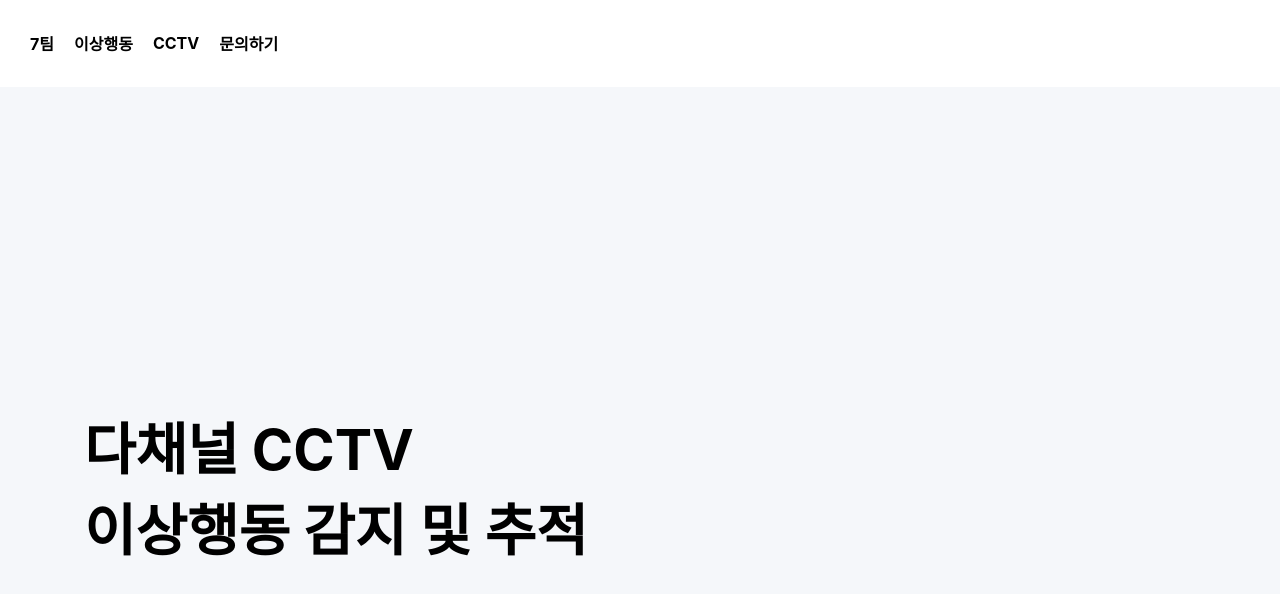
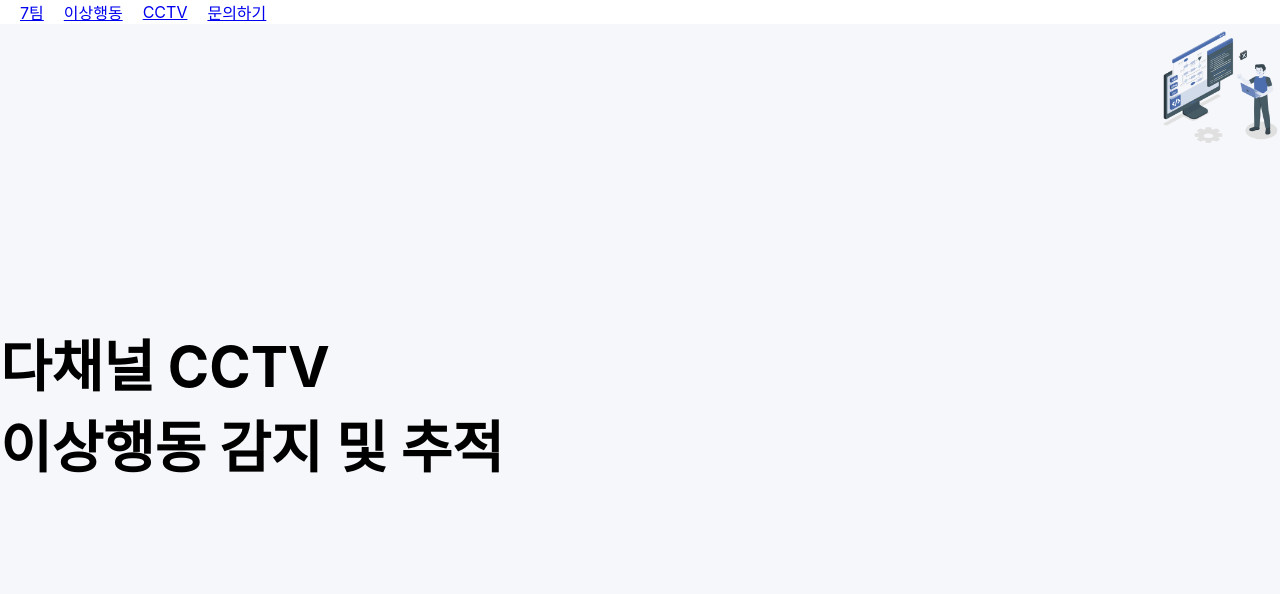
Before and after one commit to dntmdxor99/AbnormalBehaviorDetection_System, a React (Create React App) app in the folder abnormal-front/: page / in a window 1280 px wide. Shown: the top 594 px of the page. Built offline with nearby package versions, Linux system fonts and the light colour scheme.

Commit message:
Feat: 링크 추가

```diff
--- a/abnormal-front/src/App.css
+++ b/abnormal-front/src/App.css
@@ -7,7 +7,7 @@
   width: 100%;
   color: black;
   display: flex;
-  padding: 10px;
+  /* padding: 10px; */
 
   text-align: center;
   align-items: center;
@@ -18,16 +18,16 @@
 }
 
 .home {
-  display: grid;
+  display: flex;
   grid-template-columns: 1fr 1fr;
-  padding: 20px;
+  /* padding: 20px; */
 }
 
 .home-main {
   display: flex;
   align-items: center;
   height: 100vh;
-  padding-left: 5vw;
+  /* padding-left: 5vw; */
 
 }
 
@@ -38,20 +38,24 @@
   margin-top: 5px;
 }
 
-/* .home-image {
+.home-image {
   display: none;
-  max-width: 100%;
+  max-width: 600px;
   height: auto;
   margin-top: 5px;
   margin-left: 0;
 }
 
+.home-image-proto{
+  width:100%;
+}
 @media (min-width: 700px) {
   .home-image {
     display: block;
+    width: 120px;
     margin-left: auto;
   }
-} */
+}
 
 .App-logo {
   height: 40vmin;
--- a/abnormal-front/src/App.js
+++ b/abnormal-front/src/App.js
@@ -1,30 +1,44 @@
-import logo from './logo.svg';
-import './App.css';
+import logo from "./logo.svg";
+import "./App.css";
 import React from "react";
-import { Route, Routes, BrowserRouter} from "react-router-dom";
-import MainPage from './pages/MainPage';
-import AbnormalBehaviorPage from './pages/AbnormalBehaviorPage';
-import CctvPage from './pages/CctvPage';
-import LoginPage from './pages/LoginPage';
-import ResultPage from './pages/ResultPage';
-import SearchPage from './pages/SearchPage';
-import SignupPage from './pages/SignupPage';
-
+import { Route, Routes, BrowserRouter, Link } from "react-router-dom";
+import MainPage from "./pages/MainPage";
+import AbnormalBehaviorPage from "./pages/AbnormalBehaviorPage";
+import CctvPage from "./pages/CctvPage";
+import AskPage from "./pages/AskPage";
+import LoginPage from "./pages/LoginPage";
+import ResultPage from "./pages/ResultPage";
+import SearchPage from "./pages/SearchPage";
+import SignupPage from "./pages/SignupPage";
+import Header from "./components/Header";
 
 function App() {
   return (
-
+    <>
       <BrowserRouter>
+      <Header>
+        <div className="menu">
+          <div className="menu-bar">
+            <Link to="/" className="menu-bar-item">7팀</Link>
+            <Link to='/abnormal' className="menu-bar-item">이상행동</Link>
+            <Link to='/cctv' className="menu-bar-item">CCTV</Link>
+            <Link to='/ask' className="menu-bar-item">문의하기</Link>
+          </div>
+        </div>
+      </Header>
         <Routes>
-          <Route path="/" element={<MainPage/>} /> {/* 홈화면 페이지 <Route path="/" element={<MainPage/>}/>*/}
-          <Route path="/abnormal" element={<AbnormalBehaviorPage/>}/>
-          <Route path="/cctv" element={<CctvPage />}/>
-          <Route path="/login" element={<LoginPage/>}/>
-          <Route path="/result" element={<ResultPage/>}/>
-          <Route path="/search" element={<SearchPage/>}/>
-          <Route path="/signup" element={<SignupPage/>}/>
+          <Route path="/" element={<MainPage />} />{" "}
+          {/* 홈화면 페이지 <Route path="/" element={<MainPage/>}/>*/}
+          <Route path="/abnormal" element={<AbnormalBehaviorPage />} />
+          <Route path="/cctv" element={<CctvPage />} />
+          <Route path="/ask" element={<AskPage />} />
+          <Route path="/login" element={<LoginPage />} />
+          <Route path="/result" element={<ResultPage />} />
+          <Route path="/search" element={<SearchPage />} />
+          <Route path="/signup" element={<SignupPage />} />
         </Routes>
       </BrowserRouter>
+    </>
   );
 }
 
--- a/abnormal-front/src/components/Header.js
+++ b/abnormal-front/src/components/Header.jsx
@@ -4,5 +4,4 @@ const Header = styled.section`
   padding: 0 ${(props) => props.paddingValue}rem;
   background-color: white;
 `;
-//box-shadow: rgba(100, 100, 111, 0.2) 0px 7px 29px 0px;
 export default Header;
--- a/abnormal-front/src/pages/CctvPage.jsx
+++ b/abnormal-front/src/pages/CctvPage.jsx
@@ -4,25 +4,16 @@ import {BrowserRouter as Router, Route} from 'react-router-dom';
 import {useNavigate} from 'react-router-dom';
 import styled from 'styled-components';
 import PageLayout from '../components/PageLayout';
-import Header from '../components/Header';
 
 const Frame = styled.div`
   width: 100vw;
   height: 100vh;
+
+
 `
 const CctvPage = () => {
     return (
         <PageLayout>
-            <Header>
-              <div className='menu'>
-                <div className='menu-bar'>
-                  <h4 className='menu-bar-item'>7팀</h4>
-                  <h4 className='menu-bar-item'>이상행동</h4>
-                  <h4 className='menu-bar-item'>CCTV</h4>
-                  <h4 className='menu-bar-item'>문의하기</h4>
-                </div>
-              </div>
-            </Header>
             <Frame>
               <div className='cctv'>
                 <div className='cctv-main'>
--- a/abnormal-front/src/pages/MainPage.jsx
+++ b/abnormal-front/src/pages/MainPage.jsx
@@ -4,8 +4,7 @@ import {BrowserRouter as Router, Route} from 'react-router-dom';
 import {useNavigate} from 'react-router-dom';
 import styled from 'styled-components';
 import PageLayout from '../components/PageLayout';
-import Header from '../components/Header';
-// import homeImage from '../assets/img/home-image.png'
+import homeImage from '../assets/img/home-image.png'
 
 const Frame = styled.div`
   width: 100vw;
@@ -15,16 +14,6 @@ const Frame = styled.div`
 const MainPage = () => {
     return (
         <PageLayout>
-            <Header>
-              <div className='menu'>
-                <div className='menu-bar'>
-                  <h4 className='menu-bar-item'>7팀</h4>
-                  <h4 className='menu-bar-item'>이상행동</h4>
-                  <h4 className='menu-bar-item'>CCTV</h4>
-                  <h4 className='menu-bar-item'>문의하기</h4>
-                </div>
-              </div>
-            </Header>
             <Frame>
               <div className='home'>
                 <div className='home-main'>
@@ -34,9 +23,9 @@ const MainPage = () => {
                     이상행동 감지 및 추적
                   </h1>
                 </div>
-                {/* <div className='home-image'>
+                <div className='home-image'>
                   <img className='home-image-proto' alt='decoration' src={homeImage} />
-                </div> */}
+                </div>
               </div>
             </Frame>
         </PageLayout>
```
Also changed, not shown: abnormal-front/src/pages/AskPage.jsx (added).
